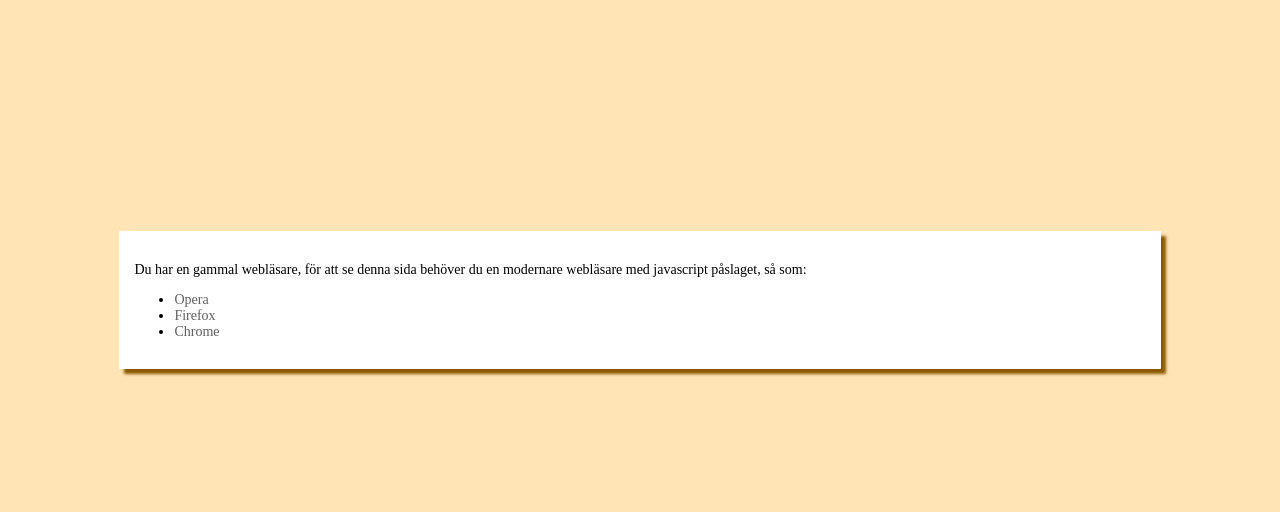
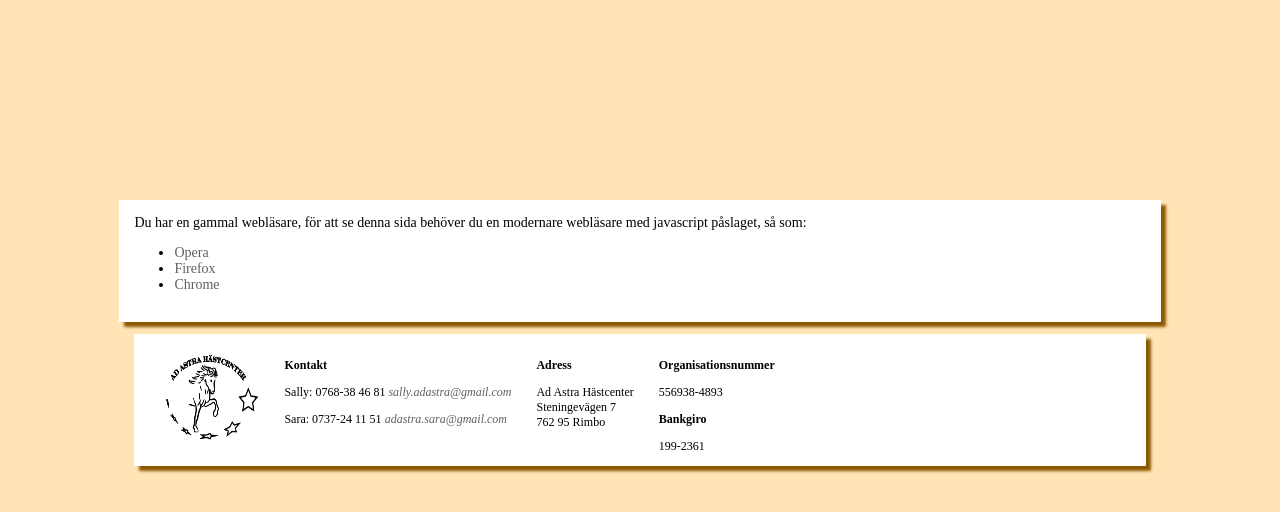
Before and after one commit to LordStraider/AdastraRepo, a Django app: template templates/adminIndex.html in a window 1280 px wide. Shown: the part 131-643 px from the top of the page. Run offline with Django 3.2, Linux system fonts and the light colour scheme; the template is opened without the code that fills it, so the values that code supplies are empty; some libraries are stand-ins or nearby versions.

Commit message:
bold, i, links added, footer

```diff
--- a/static/css/wide.css
+++ b/static/css/wide.css
@@ -40,7 +40,6 @@
 	#menu3 ul li:hover > ul {
 		display: block;
 	}
-
 
 	#menu3 ul {
 		background: #ffffff;
--- a/static/java/admininstration.js
+++ b/static/java/admininstration.js
@@ -137,6 +137,7 @@ function uploadImage() {
 
         success: function(data){
             $('textArea').append('[img]' + file.name + ',200,200[/img]');
+            $('#result').html('<span>Successfully image!</span>');
         },
 
         data: formData,
@@ -241,7 +242,7 @@ function sendReOrder() {
 
 function loadMenuManager() {
     $.getJSON('/menu/', function(data) {
-        var manager = ['<br/><ul class="menuManager">'];
+        var manager = ['<ul class="menuManager">'];
         var id = 0;
 
         $.each (data, function (i) {
@@ -258,7 +259,7 @@ function loadMenuManager() {
             }
             manager.push('<li><form id="subMenu' + id + '" action="javascript:submitSubMenu(subMenu'+id+')">'+
                 '<input type="hidden" name="site" value="' + data[i].linked + '"/><input type="text" name="menu" value="'+
-                'New sub menu"/><input type="submit" value="Add"/></form></li></ul></li></li>');
+                'New sub menu"/><input type="submit" value="Add"/></form></li></ul></li>');
             id++;
         });
 
@@ -367,7 +368,7 @@ function adminloadFileContent(site) {
         var title = data.shift().title;
         var path = data.shift().path;
         var cnt = 0;
-        var content = ['</br><form id="newAlbumContent" enctype="multipart/form-data" action="javascript:submitAlbum(newAlbumContent)">'+
+        var content = ['<form id="newAlbumContent" enctype="multipart/form-data" action="javascript:submitAlbum(newAlbumContent)">'+
             'Title: <input type="text" name="title" value="' + title + '"/><ul id="descriptionlist">'];
 
         $.each (data, function (i) {
--- a/static/java/functions.js
+++ b/static/java/functions.js
@@ -117,12 +117,10 @@ function loadFileContent(site) {
 var prev;
 function reloadPage(e, preAdress, loggedIn) {
     if (e.target.href !== undefined) {
-        e.stopImmediatePropagation();
-
-        if (prev !== undefined)
-            prev.removeClass("cssmenu-active");
+        /*if (prev !== undefined)
+            prev.removeClass("cssmenu-active");*/
         prev = $(e.target.parentElement);
-        prev.addClass("cssmenu-active");
+        //prev.addClass("cssmenu-active");
 
         var href = e.target.href.split('/');
         if (href[href.length - 2] == 'fileLoader') {
@@ -133,13 +131,14 @@ function reloadPage(e, preAdress, loggedIn) {
             }
         } else {
             if (loggedIn) {
+                console.log("loading " + preAdress +'/siteContent/' + href[href.length - 2] + '/');
                 loadAdminContent(preAdress + '/siteContent/' + href[href.length - 2] + '/');
             } else {
                 loadContent(preAdress + '/siteContent/' + href[href.length - 2] + '/');
             }
         }
-        return false;
     }
+    return false;
 }
 
 function adjustStyle(width) {
--- a/templates/adminIndex.html
+++ b/templates/adminIndex.html
@@ -22,7 +22,7 @@
 
         //If the mouse is dragged over or clicked on a menu, update content
         var prev;
-        $("#jquerymenu").on("click", function(e) {
+        $("#menu3").on("click", function(e) {
             if (e.toElement.href !== undefined) {
                 var href = e.toElement.href.split('/');
                 if (href[href.length - 2] == "manageMenu") {
@@ -81,13 +81,36 @@
         <div id="login"><a href="/">Lämna administrationssidan</a> <a href="/logout/">Logga ut</a></div>
     </div>
 
-    <div class='center' id='jquerymenu'></div>
-    <br/>
-    <br/>
-    <br/>
-    <br/>
-    <div style="clear:both;"></div>
+    <div id="menu3"></div>
+    <hr>
 
-    <div class='center' id='siteContent'><br/>Du har en gammal webläsare, för att se denna sida behöver du en modernare webläsare med javascript påslaget, så som:</br><ul><li><a href="http://www.opera.com">Opera</a></li><li><a href="http://www.firefox.com">Firefox</a></li><li><a href="http://www.chrome.com">Chrome</a></li></ul></div>
+
+    <div class='center' id='siteContent'>Du har en gammal webläsare, för att se denna sida behöver du en modernare webläsare med javascript påslaget, så som:</br><ul><li><a href="http://www.opera.com">Opera</a></li><li><a href="http://www.firefox.com">Firefox</a></li><li><a href="http://www.chrome.com">Chrome</a></li></ul></div>
+
+    <div class='center footer'>
+            <hr>
+            <div id="footerpic">
+                <img src="/media/footer.png" alt="Ad Astra Hästcenter" width="100" height="100">
+            </div>
+            <div id="kontakt">
+                <p><b>Kontakt</b></p>
+                <p>Sally: 0768-38 46 81 <a href="mailto:sally.adastra@gmail.com">
+                sally.adastra@gmail.com</a></p>
+                <p>Sara: 0737-24 11 51 <a href="mailto:adastra.sara@gmail.com">
+                adastra.sara@gmail.com</a></p>
+            </div>
+            <div id="adress">
+                <p><b>Adress</b></p>
+                <p>Ad Astra Hästcenter<br/>Steningevägen 7<br/>762 95 Rimbo</p>
+            </div>
+            <div id="organisation">
+                <p><b>Organisationsnummer</b></p>
+                <p>556938-4893</p>
+                <p><b>Bankgiro</b></p>
+                <p>199-2361</p>
+            </div>
+            <div style="clear:both;"></div>
+
+        </div>
 </body>
 </html>
```
Also changed, not shown: templates/index.html (+8 -22 lines).
